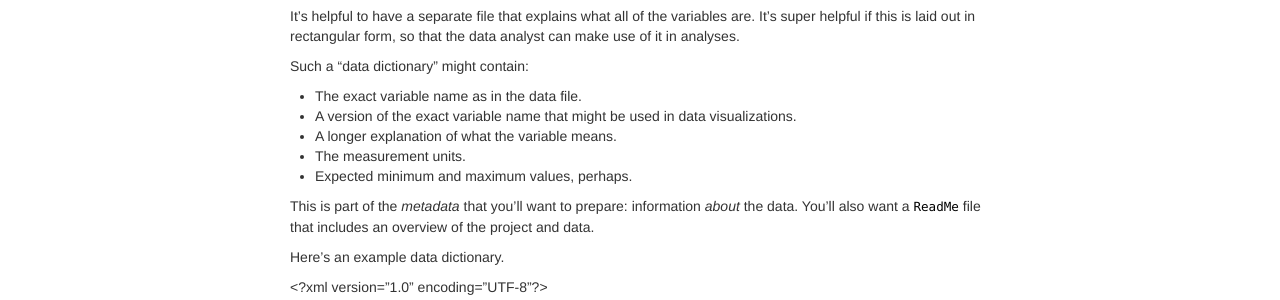
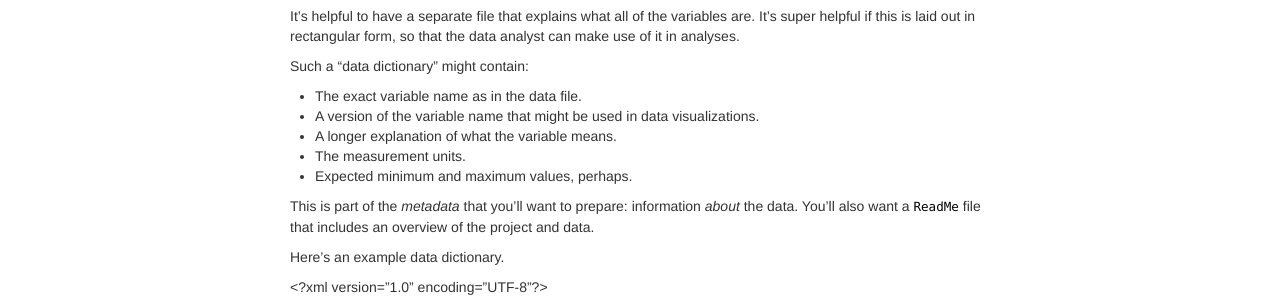
Before and after one commit to kbroman/dataorg, a Jekyll site: the page built from pages/dictionary.md, in a window 1280 px wide. Shown: the part 146-446 px from the top of the page. Built offline with Jekyll 4.4.1, drawn with Linux system fonts in a browser that asks for light colours.

Commit message:
dictionary.Rmd: delete "exact" from "a version of the exact variable name"

```diff
--- a/pages/dictionary.Rmd
+++ b/pages/dictionary.Rmd
@@ -17,7 +17,7 @@ make use of it in analyses.
 Such a "data dictionary" might contain:
 
 - The exact variable name as in the data file.
-- A version of the exact variable name that might be used in data visualizations.
+- A version of the variable name that might be used in data visualizations.
 - A longer explanation of what the variable means.
 - The measurement units.
 - Expected minimum and maximum values, perhaps.
--- a/pages/dictionary.md
+++ b/pages/dictionary.md
@@ -14,7 +14,7 @@ make use of it in analyses.
 Such a "data dictionary" might contain:
 
 - The exact variable name as in the data file.
-- A version of the exact variable name that might be used in data visualizations.
+- A version of the variable name that might be used in data visualizations.
 - A longer explanation of what the variable means.
 - The measurement units.
 - Expected minimum and maximum values, perhaps.
```
